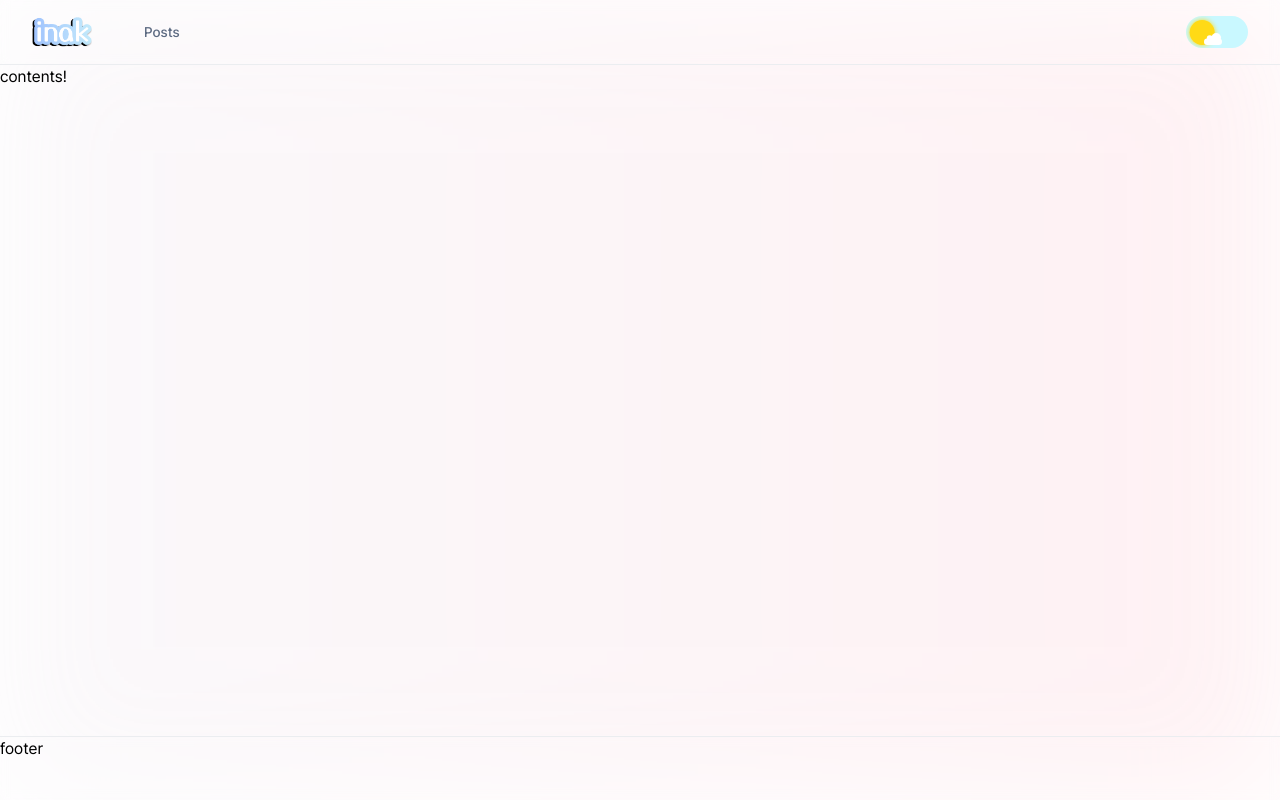
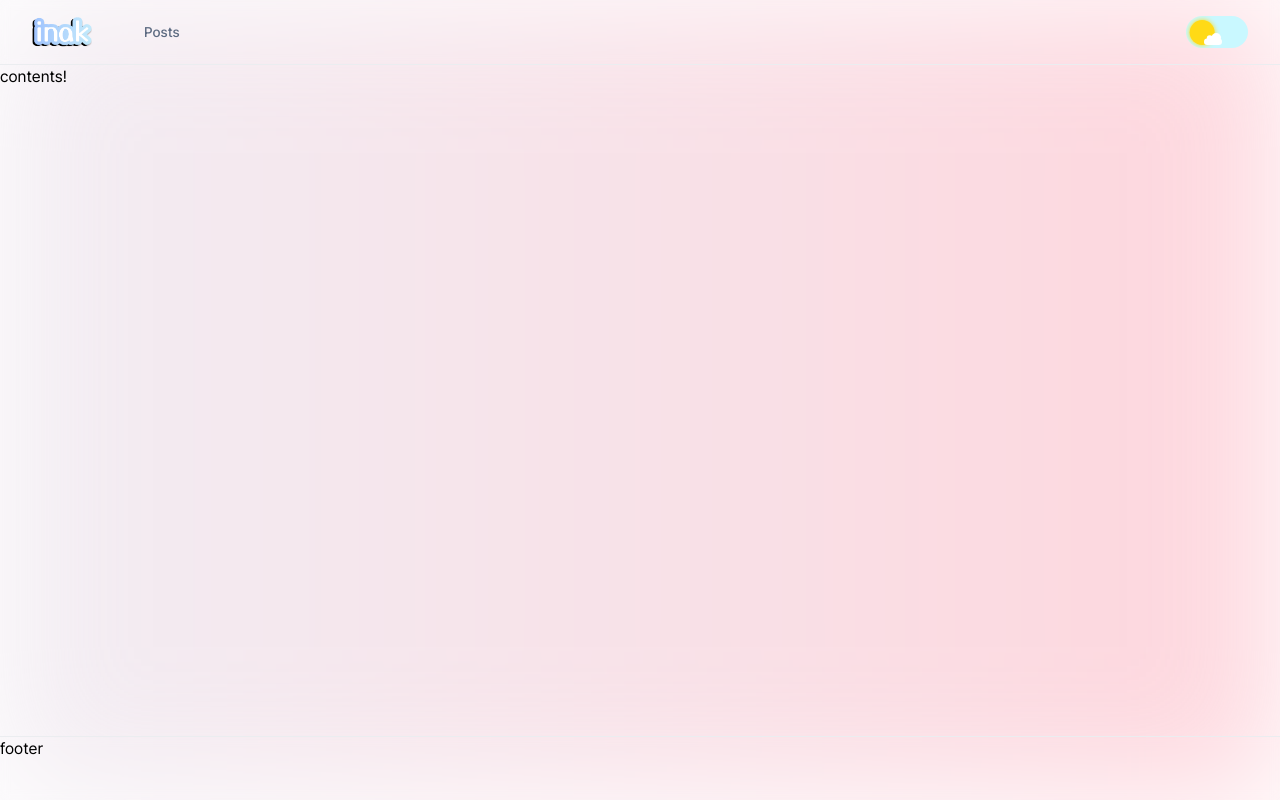
Before and after one commit to Yooinhak/inak-blog, a Next.js app: page / in a window 1280 px wide. Built offline with nearby package versions, Linux system fonts and the light colour scheme.

Commit message:
fix. background opacity

```diff
--- a/src/app/layout.tsx
+++ b/src/app/layout.tsx
@@ -32,7 +32,7 @@ export default function RootLayout({
       >
         <div
           className="absolute inset-0 w-full h-full bg-gradient-to-r from-[#A1C4FD] via-[#C2E9FB] to-[#FF758C]
-                bg-[length:300%_300%] animate-animateBG opacity-10 blur-3xl z-[-1] dark:from-[#6c84a0] dark:via-[#7b8c99] dark:to-[#ff4785]"
+                bg-[length:300%_300%] animate-animateBG opacity-30 blur-3xl z-[-1] dark:from-[#6c84a0] dark:via-[#7b8c99] dark:to-[#ff4785]"
         />
 
         <ThemeProvider>
```
